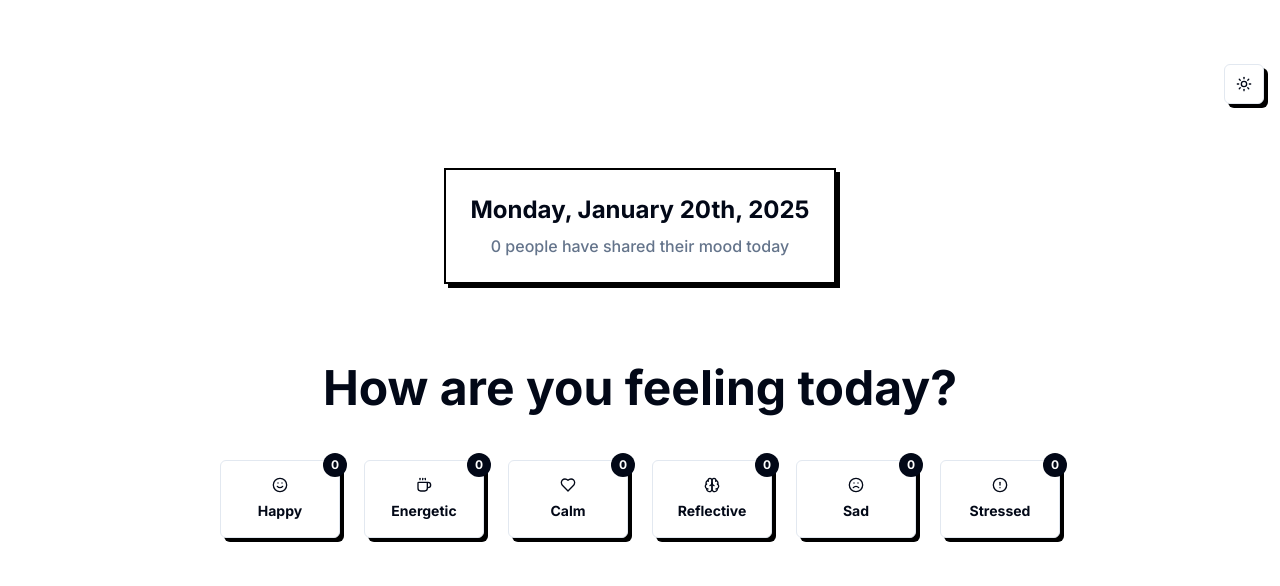
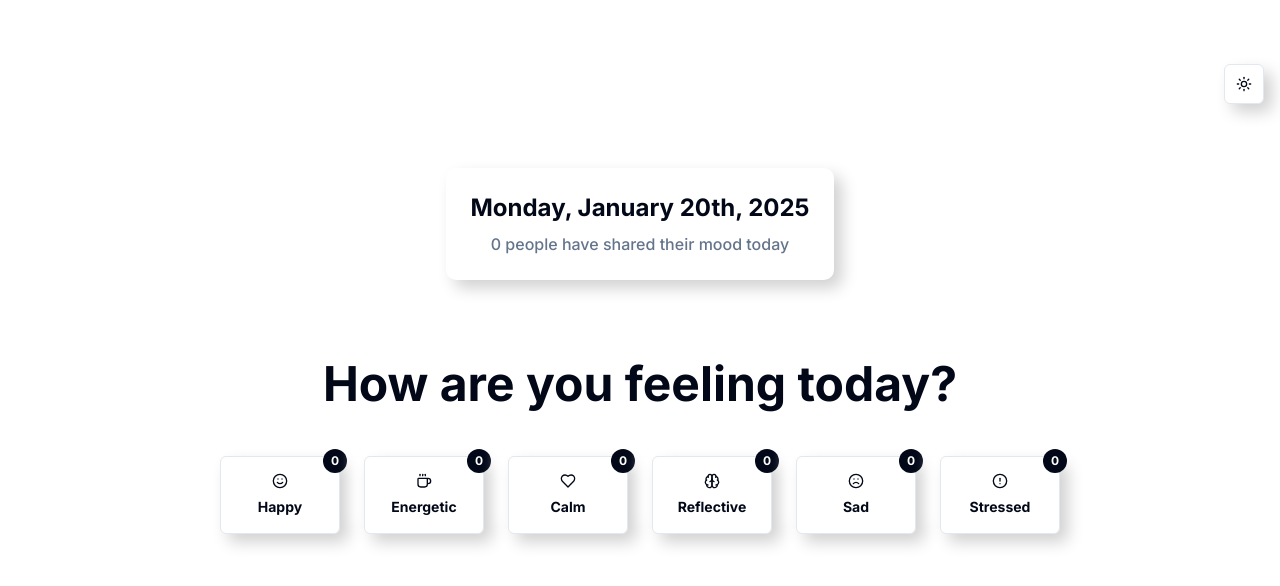
Before and after one commit to Harshcj911/good-face, a React (Vite) app: page / in a window 1280 px wide. Shown: the top 586 px of the page. Built offline with nearby package versions, Linux system fonts and the light colour scheme.

Commit message:
Update project settings and theme
Fix issue with Edge Function logs not displaying the project in Supabase. Additionally, implement a Neomorphism style theme for the website, including background color animations.
[skip gpt_engineer]

```diff
--- a/src/components/QuoteCard.tsx
+++ b/src/components/QuoteCard.tsx
@@ -11,7 +11,7 @@ const QuoteCard = ({ quote, author, className }: QuoteCardProps) => {
   return (
     <Card
       className={cn(
-        "w-full max-w-lg bg-background/80 backdrop-blur-sm neo-brutal",
+        "w-full max-w-lg backdrop-blur-sm neo-brutal",
         "animate-fade-in transition-all duration-500",
         className
       )}
--- a/src/index.css
+++ b/src/index.css
@@ -26,6 +26,9 @@
     --input: 214.3 31.8% 91.4%;
     --ring: 222.2 84% 4.9%;
     --radius: 0.5rem;
+    --neo-bg: #f0f0f0;
+    --neo-shadow-dark: #d1d1d1;
+    --neo-shadow-light: #ffffff;
   }
 
   .dark {
@@ -48,6 +51,9 @@
     --border: 217.2 32.6% 17.5%;
     --input: 217.2 32.6% 17.5%;
     --ring: 212.7 26.8% 83.9%;
+    --neo-bg: #2a2a2a;
+    --neo-shadow-dark: #1a1a1a;
+    --neo-shadow-light: #3a3a3a;
   }
 }
 
@@ -58,6 +64,8 @@
   body {
     @apply bg-background text-foreground font-inter antialiased;
     text-rendering: optimizeLegibility;
+    background-color: var(--neo-bg);
+    transition: background-color 0.5s ease;
   }
 }
 
@@ -67,49 +75,68 @@
     will-change: background-color;
   }
 
+  .neo-brutal {
+    background: var(--neo-bg);
+    border-radius: 10px;
+    box-shadow:
+      8px 8px 16px var(--neo-shadow-dark),
+      -8px -8px 16px var(--neo-shadow-light);
+    transition: all 0.3s ease;
+  }
+
+  .neo-brutal:hover {
+    box-shadow:
+      4px 4px 8px var(--neo-shadow-dark),
+      -4px -4px 8px var(--neo-shadow-light);
+    transform: translateY(2px);
+  }
+
+  .neo-brutal:active {
+    box-shadow:
+      inset 4px 4px 8px var(--neo-shadow-dark),
+      inset -4px -4px 8px var(--neo-shadow-light);
+    transform: translateY(4px);
+  }
+
   .mood-happy {
-    @apply bg-mood-happy-bg text-mood-happy-text font-bold dark:bg-mood-happy-dark-bg dark:text-mood-happy-dark-text;
-    box-shadow: 5px 5px 0px theme('colors.black');
+    @apply bg-mood-happy-bg text-mood-happy-text font-bold dark:bg-mood-happy-dark-bg dark:text-mood-happy-dark-text neo-brutal;
   }
 
   .mood-calm {
-    @apply bg-mood-calm-bg text-mood-calm-text font-bold dark:bg-mood-calm-dark-bg dark:text-mood-calm-dark-text;
-    box-shadow: 5px 5px 0px theme('colors.black');
+    @apply bg-mood-calm-bg text-mood-calm-text font-bold dark:bg-mood-calm-dark-bg dark:text-mood-calm-dark-text neo-brutal;
   }
 
   .mood-energetic {
-    @apply bg-mood-energetic-bg text-mood-energetic-text font-bold dark:bg-mood-energetic-dark-bg dark:text-mood-energetic-dark-text;
-    box-shadow: 5px 5px 0px theme('colors.black');
+    @apply bg-mood-energetic-bg text-mood-energetic-text font-bold dark:bg-mood-energetic-dark-bg dark:text-mood-energetic-dark-text neo-brutal;
   }
 
   .mood-reflective {
-    @apply bg-mood-reflective-bg text-mood-reflective-text font-bold dark:bg-mood-reflective-dark-bg dark:text-mood-reflective-dark-text;
-    box-shadow: 5px 5px 0px theme('colors.black');
+    @apply bg-mood-reflective-bg text-mood-reflective-text font-bold dark:bg-mood-reflective-dark-bg dark:text-mood-reflective-dark-text neo-brutal;
   }
 
   .mood-sad {
-    @apply bg-mood-sad-bg text-mood-sad-text font-bold dark:bg-mood-sad-dark-bg dark:text-mood-sad-dark-text;
-    box-shadow: 5px 5px 0px theme('colors.black');
+    @apply bg-mood-sad-bg text-mood-sad-text font-bold dark:bg-mood-sad-dark-bg dark:text-mood-sad-dark-text neo-brutal;
   }
 
   .mood-stressed {
-    @apply bg-mood-stressed-bg text-mood-stressed-text font-bold dark:bg-mood-stressed-dark-bg dark:text-mood-stressed-dark-text;
-    box-shadow: 5px 5px 0px theme('colors.black');
+    @apply bg-mood-stressed-bg text-mood-stressed-text font-bold dark:bg-mood-stressed-dark-bg dark:text-mood-stressed-dark-text neo-brutal;
   }
 
-  .neo-brutal {
-    @apply border-2 border-black shadow-[4px_4px_0px_0px_rgba(0,0,0,1)] font-bold dark:border-white/80 transition-all duration-300;
-    transform: translate(0, 0);
+  .animate-gradient {
+    background-size: 400% 400%;
+    animation: gradient 15s ease infinite;
   }
+}
 
-  .neo-brutal:hover {
-    transform: translate(-2px, -2px);
-    box-shadow: 6px 6px 0px 0px rgba(0,0,0,1);
+@keyframes gradient {
+  0% {
+    background-position: 0% 50%;
   }
-
-  .neo-brutal:active {
-    transform: translate(2px, 2px);
-    box-shadow: 2px 2px 0px 0px rgba(0,0,0,1);
+  50% {
+    background-position: 100% 50%;
+  }
+  100% {
+    background-position: 0% 50%;
   }
 }
 
```
